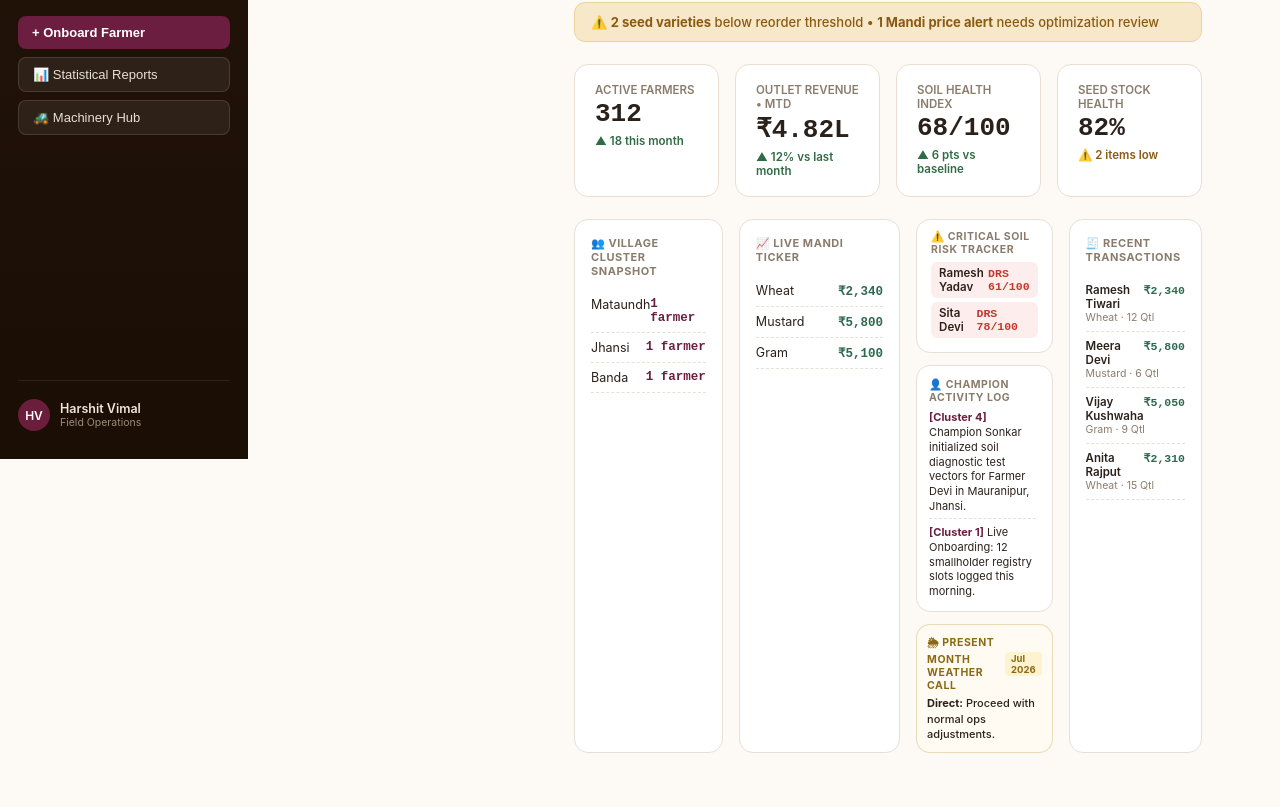
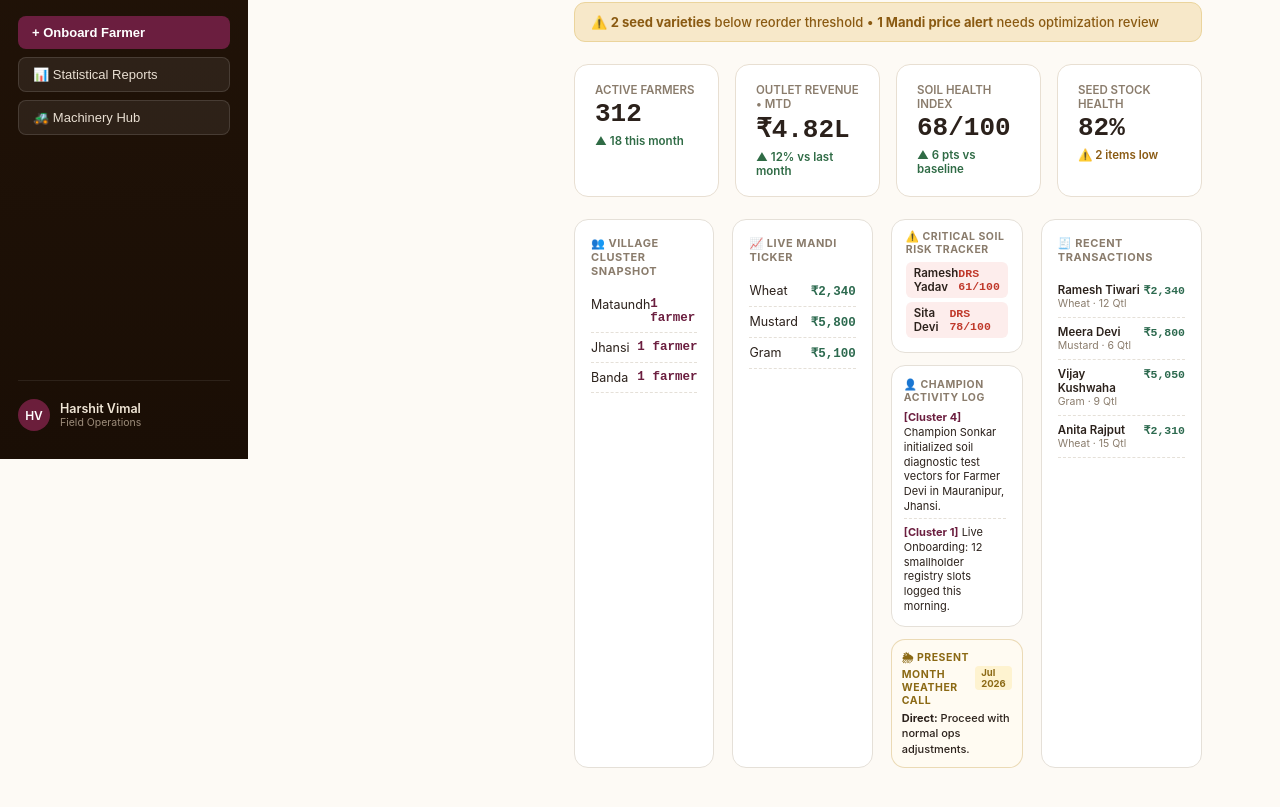
Before and after one commit to Befellow/Befellow-squire-agri-hub-V3, a React (Vite) app in the folder squire-agri-hub-main/: page / in a window 1280 px wide. Shown: the part 341-1148 px from the top of the page. Built offline with nearby package versions, Linux system fonts and the light colour scheme.

Commit message:
Update App.jsx

```diff
--- a/squire-agri-hub-main/src/App.jsx
+++ b/squire-agri-hub-main/src/App.jsx
@@ -2020,7 +2020,15 @@ function Dashboard({ activeSection, farmers, onSelect, onNew, onViewReports, onV
             </div>
 
             {/* COMPREHENSIVE BALANCED GRID: Added Suggestion 2 & 3 Reactively */}
-            <div style={{ display: "grid", gridTemplateColumns: "1.2fr 1.3fr 1.1fr 1fr", gap: 16 }}>
+            <div
+  style={{
+    display: "grid",
+    gridTemplateColumns: "1.35fr 1.35fr 1.15fr 1.55fr",
+    gap: 18,
+    alignItems: "stretch",
+    width: "100%"
+  }}
+>
 
               {/* BOX A — Village Cluster Snapshot */}
               <div style={{ background: C.white, border: `1px solid ${C.border}`, borderRadius: 14, padding: 16, display: "flex", flexDirection: "column" }}>
```
